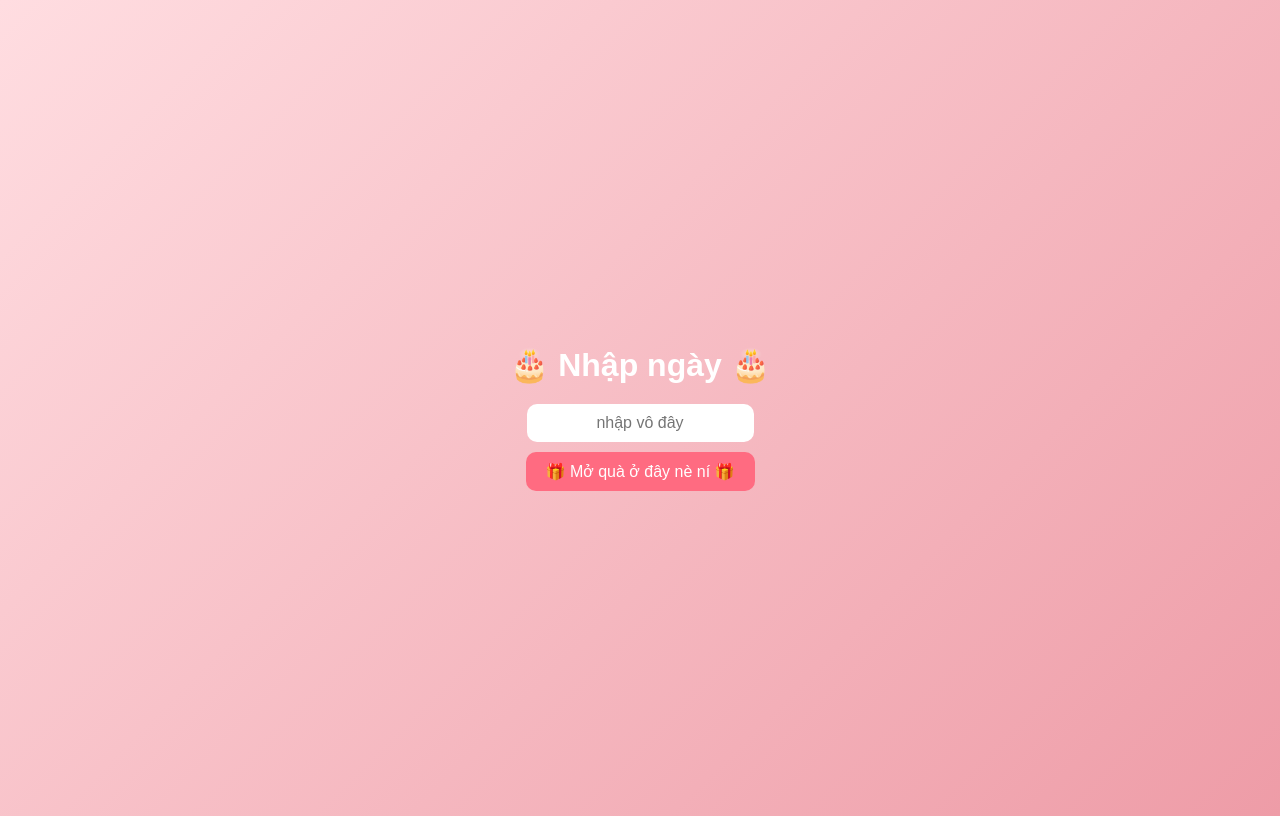
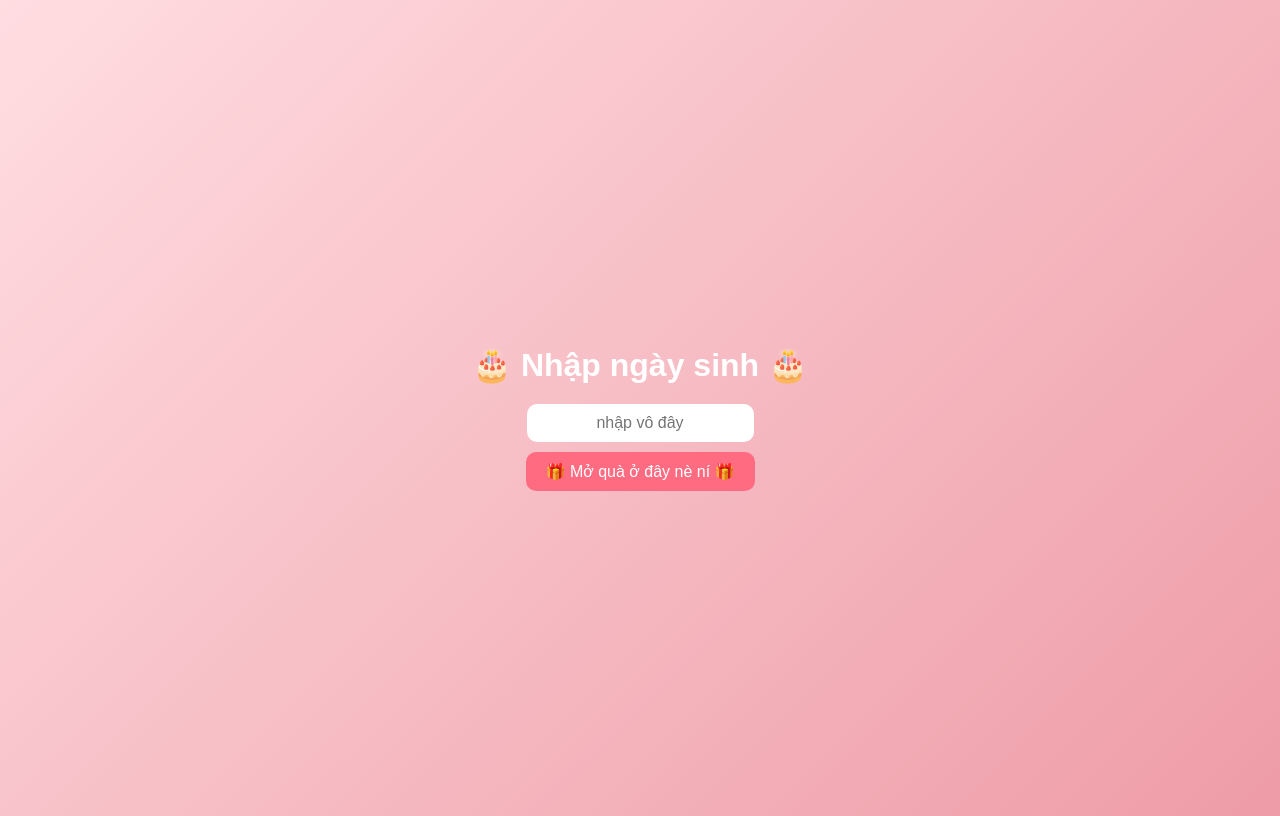
Before and after one commit to dungnnttb02048-tech/sinh-nh-t-qu-c, a plain HTML site: page index.html in a window 1280 px wide. Drawn offline with Linux system fonts and the light colour scheme.

Commit message:
Update index.html

```diff
--- a/index.html
+++ b/index.html
@@ -10,7 +10,7 @@
   <!-- Nhạc nền -->
   <audio id="birthdayMusic" src="music.mp3" preload="auto" loop></audio>
 
-  <h1>🎂 Nhập ngày 🎂</h1>
+  <h1>🎂 Nhập ngày sinh 🎂</h1>
   <input type="text" id="dob" placeholder="nhập vô đây">
   <button onclick="checkBirthday()">🎁 Mở quà ở đây nè ní 🎁</button>
 
```
